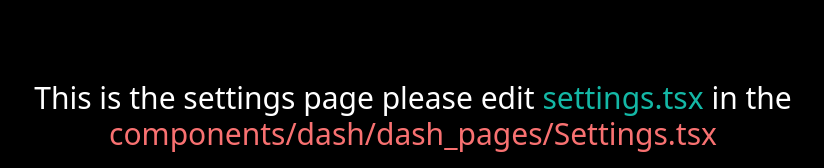
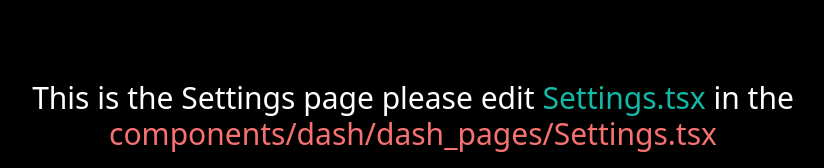
Before and after one commit to DeveloperAromal/PriceHwak, a Next.js app: page /dashboard/dash/settings in a window 1280 px wide. Shown: the top 168 px of the page, without its empty margins (227-1051 px from the left). Built offline with nearby package versions, Linux system fonts and the light colour scheme.

Commit message:
updated settings

```diff
--- a/app/components/dash/dash_pages/Settings.tsx
+++ b/app/components/dash/dash_pages/Settings.tsx
@@ -3,7 +3,7 @@ export default function Settings(){
         <section>
             <div>
                <h1 className="text-center py-20 text-3xl">
-               This is the settings page please edit <span className="text-teal-500">settings.tsx</span> in the <span className="text-red-400">components/dash/dash_pages/Settings.tsx</span>
+               This is the Settings page please edit <span className="text-teal-500">Settings.tsx</span> in the <span className="text-red-400">components/dash/dash_pages/Settings.tsx</span>
                </h1>
             </div>
         </section>
```
